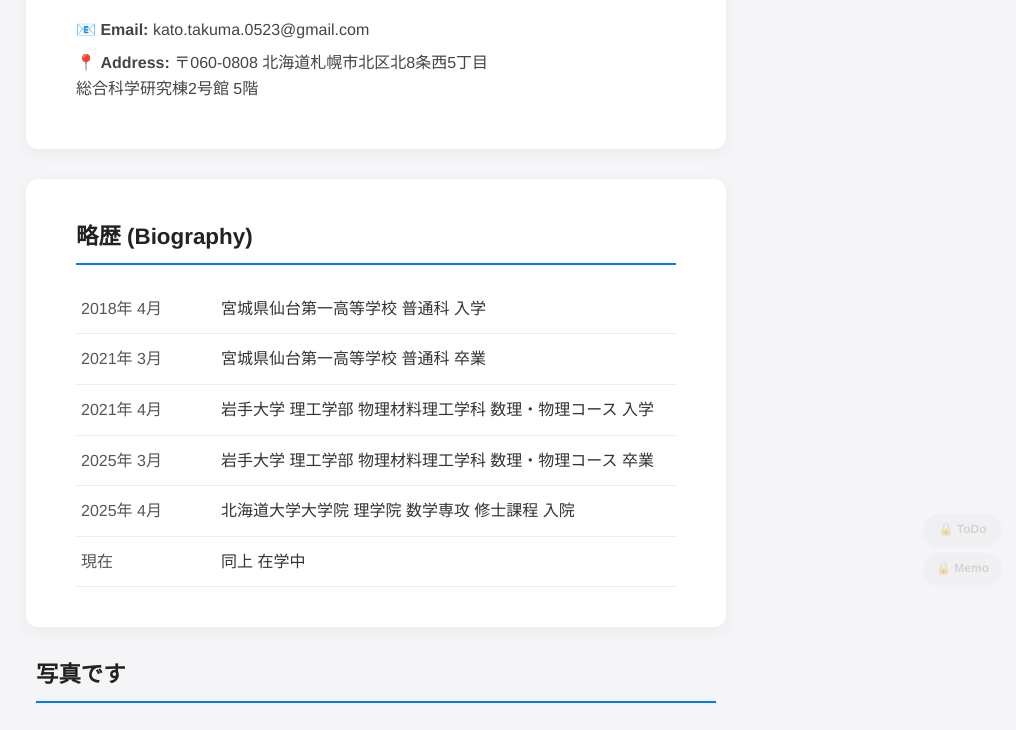
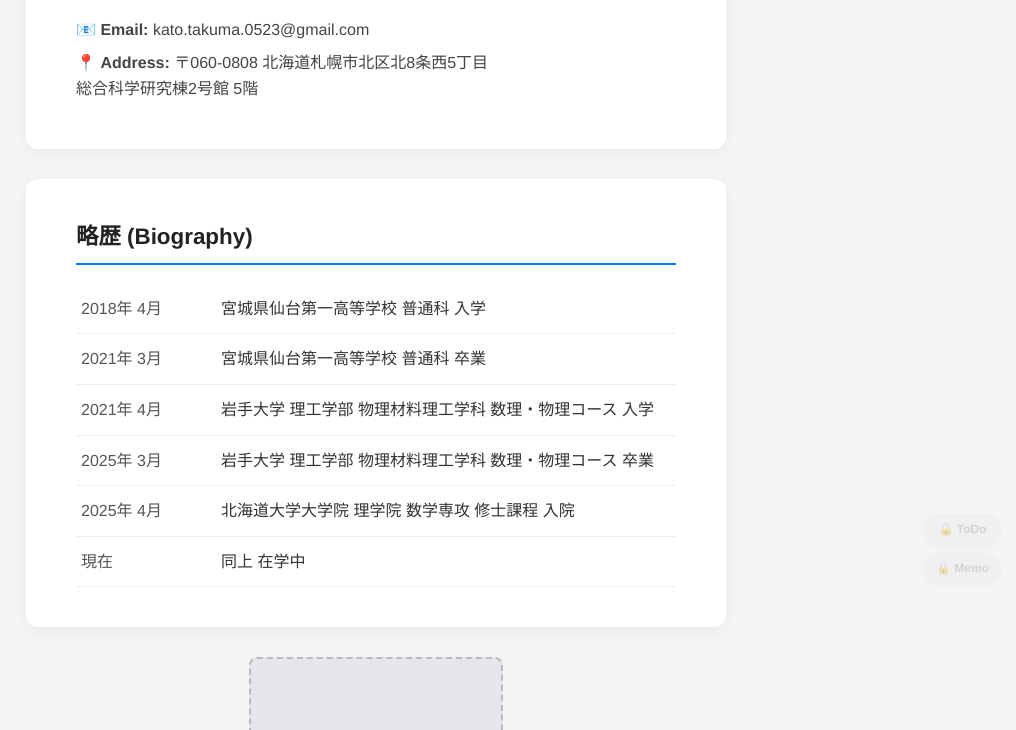
Before and after one commit to Ayataka0901/my-main, a plain HTML site: page index.html in a window 1280 px wide. Shown: the part 201-931 px from the top of the page, without its empty margins (264-1280 px from the left). Drawn offline with Linux system fonts and the light colour scheme.

Commit message:
Remove heading from photo section in index.html

```diff
--- a/index.html
+++ b/index.html
@@ -216,7 +216,6 @@
         </div>
 
         <div class="photo-section">
-            <h2>写真です</h2>
             <div class="photo-placeholder">
                 いつかここに<br>
                 何かしらの写真が入ります(予定)
```
